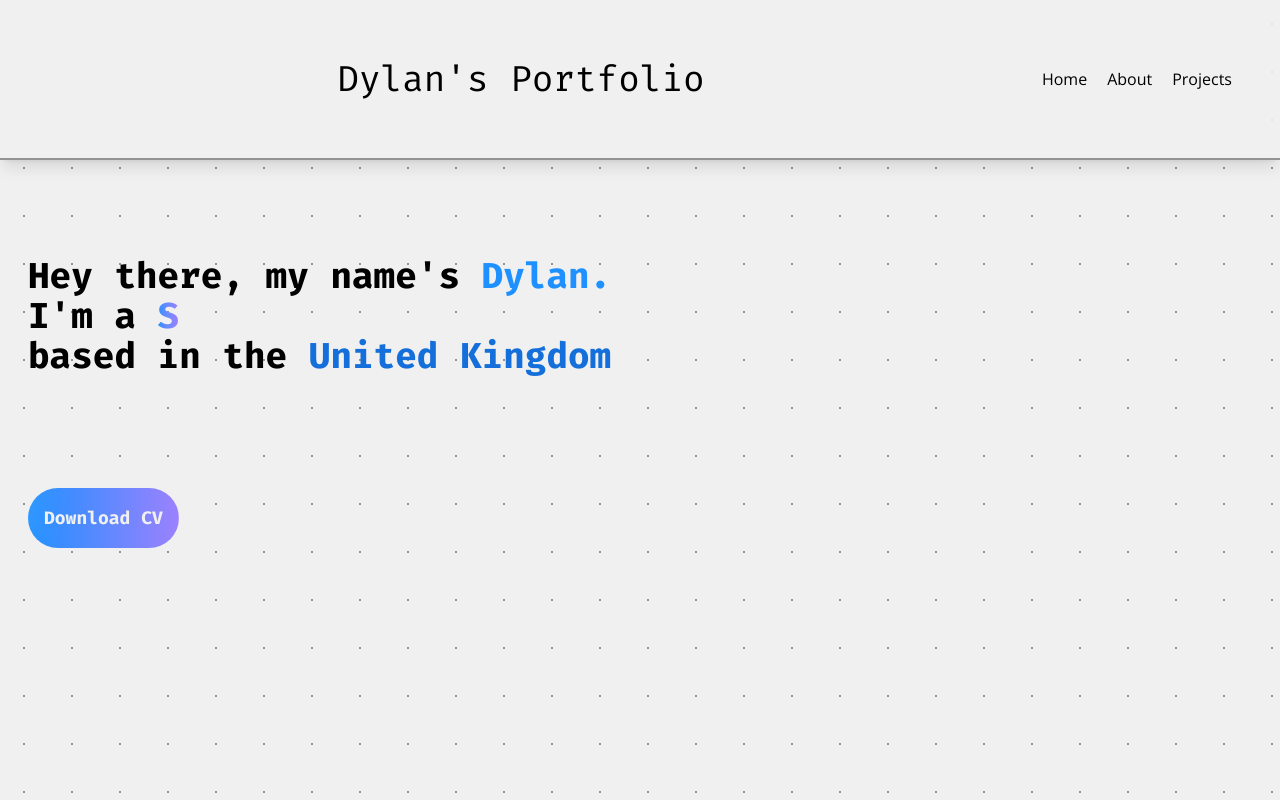
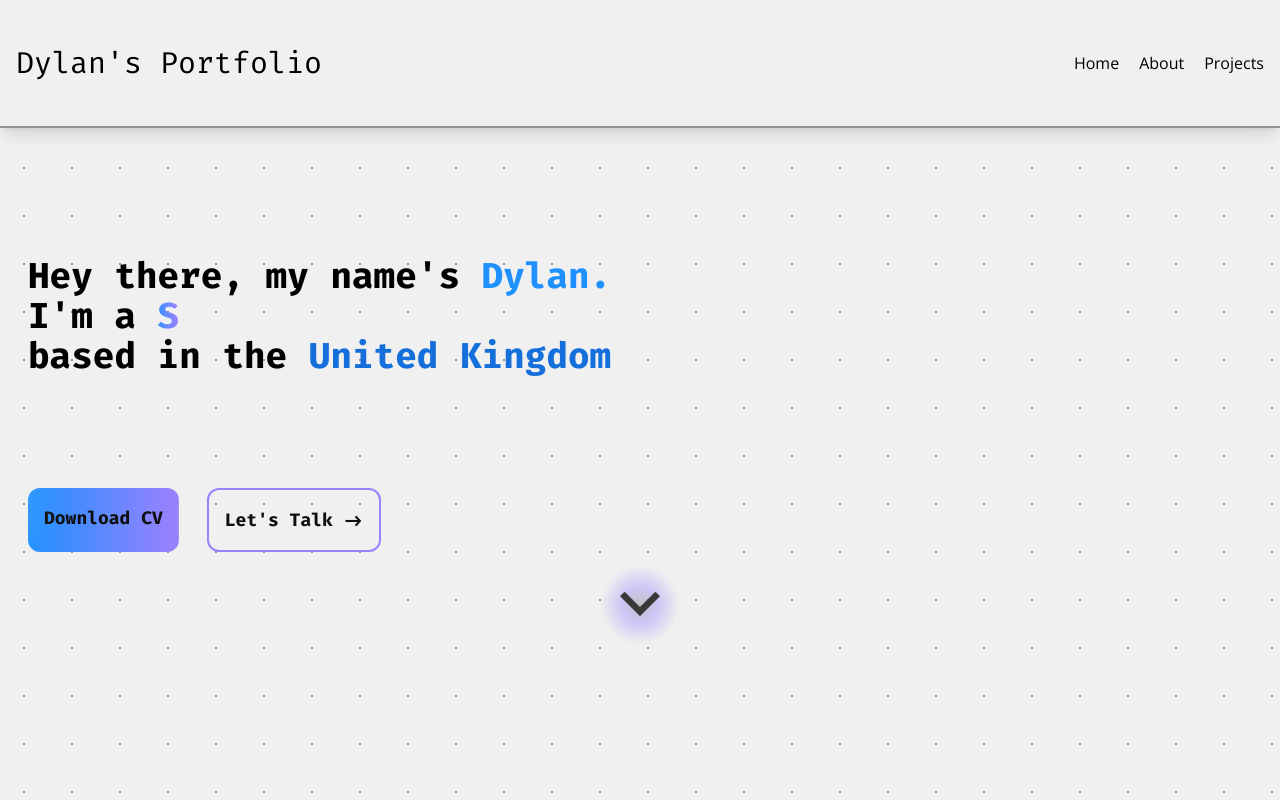
Before and after one commit to DylanBk/Portfolio-V5, a React (Vite) app: page / in a window 1280 px wide. Shown: the top 800 px of the page. Built offline with nearby package versions, Linux system fonts and the light colour scheme.

Commit message:
Improved landing page UI; changes to layout + added a scroll prompt

```diff
--- a/src/components/layout/Abilities.tsx
+++ b/src/components/layout/Abilities.tsx
@@ -2,7 +2,9 @@ import Technologies from "./Technologies.tsx";
 
 export default function AbilitiesSection() {
     return (
-        <div className="max-w-5/6 md:min-w-full relative flex flex-col md:flex-row gap-8 md:gap-16 py-28 mx-auto md:m-0 md:ml-7 mt-56 sm:mt-64 lg:mt-72 items-center justify-around lg:justify-center text-black dark:text-white">
+        <div
+            id="abilities-sect"
+            className="max-w-5/6 md:max-w-full z-10 flex flex-col md:flex-row gap-8 md:gap-16 py-44 mx-auto md:mx-0 md:ml-7 items-center justify-around lg:justify-center text-black dark:text-white">
             <section className="w-fit md:w-5/12 xl:w-1/2">
                 <h2 className="text-2xl sm:text-4xl text-center md:text-left text-nowrap gradient-underline">What can I do?</h2>
                 <p className="xl:w-5/6 mt-3 text-sm sm:text-base text-pretty">
--- a/src/components/layout/Header.tsx
+++ b/src/components/layout/Header.tsx
@@ -21,11 +21,11 @@ export default function Header() {
         const handleScroll = () => {
             if (header.current) {
                 if (window.scrollY > 0) {
-                    header.current.classList.remove('h-40');
+                    header.current.classList.remove('h-32');
                     header.current.classList.add('h-24');
                 } else {
                     header.current.classList.remove('h-24');
-                    header.current.classList.add('h-40');
+                    header.current.classList.add('h-32');
                 };
             };
         };
@@ -71,15 +71,15 @@ export default function Header() {
     return (
         <header
             ref={header}
-            className="h-40 w-dvw fixed top-0 z-20 flex flex-row items-center justify-around border-b-2 border-b-midGrey dark:border-b-deepBlue bg-almostWhite/60 dark:bg-onyxBlack/60 backdrop-blur-lg dark:text-white shadow-lg dark:shadow-none select-none smooth-change">
+            className="h-32 w-full fixed top-0 z-20 flex flex-row items-center justify-between px-4 border-b-2 border-b-midGrey dark:border-b-deepBlue bg-almostWhite/60 dark:bg-onyxBlack/60 backdrop-blur-lg dark:text-white shadow-lg dark:shadow-none select-none smooth-change">
                 <Link
-                    className="w-fit mx-auto mt-10 sm:mt-0 text-3xl lg:text-4xl 2xl:text-5xl text-center smooth-change"
+                    className="w-fit mt-10 sm:mt-0 text-3xl text-center smooth-change"
                     to="/">
                     <h1>Dylan's Portfolio</h1>
                 </Link>
 
                 {isScreenWide ? ( // renders a navbar for devices wider that 640px and a burger menu for smaller devices
-                    <nav className="flex flex-row gap-5 mr-12 smooth-change">
+                    <nav className="w-fit flex flex-row gap-5 smooth-change">
                         <Link
                             className="primary-link smooth-change"
                             to="/">
--- a/src/components/layout/Technologies.tsx
+++ b/src/components/layout/Technologies.tsx
@@ -110,8 +110,10 @@ export default function Technologies() {
             {logos.length > 1 ? (
             <div className="relative">
                 <div className="grid grid-cols-4 md:grid-cols-3 lg:grid-cols-4 grid-rows-3 md:grid-rows-4 lg:grid-rows-3 gap-6 sm:gap-12 xl:gap-20 justify-items-center">
-                    {logos.map((logo:  Logo) => (
-                        <div className="!m-0 sm:m-8 gradient-border">
+                    {logos.map((logo:  Logo, i: number) => (
+                        <div
+                            key={i}
+                            className="!m-0 sm:m-8 gradient-border">
                             <img src={logo.src} alt={logo.alt} className="h-12 sm:h-16 w-12 sm:w-16 tech-logo" />
                             <span className=" backdrop-blur-md tech-tooltip">{logo.description}</span>
                         </div>
--- a/src/components/pages/Home.tsx
+++ b/src/components/pages/Home.tsx
@@ -9,12 +9,23 @@ import typingEffect from "../../utils/slowType.ts";
 export default function Home() {
     const effectRan = useRef(false);
     const typingRef = useRef(null);
+    const downArrowRef = useRef<HTMLAnchorElement>(null);
 
     useEffect(() => {
         if (!effectRan.current && typingRef.current) {
             typingEffect(typingRef.current);
             effectRan.current = true;
-        }
+        };
+
+        const handleScroll = () => {
+            if(downArrowRef.current) {
+                downArrowRef.current.style.opacity = window.scrollY > 50 ? '0' : '1';
+            };
+        };
+
+        window.addEventListener('scroll', handleScroll);
+
+        return () => window.removeEventListener('scroll', handleScroll);
     }, []);
 
     return (
@@ -23,10 +34,9 @@ export default function Home() {
 
             <Header />
 
-            <div className="fixed top-0 dot-grid"></div>
+            <div className="h-screen -z-10 fixed dot-grid"></div>
 
-            <div
-                className="h-full w-fit z-10 ml-7 mt-56 sm:mt-56 md:mt-56 xl:mt-64 text-lg sm:text-2xl lg:text-3xl xl:text-4xl font-bold dark:text-white select-none smooth-change">
+            <div className="h-full w-fit z-10 ml-7 mt-56 sm:mt-56 md:mt-56 xl:mt-64 text-lg sm:text-2xl lg:text-3xl xl:text-4xl font-bold dark:text-white select-none smooth-change">
                 <h2>Hey there, my name's <span className="text-midBlue">Dylan.</span></h2>
                 <h2>I'm a <span
                     id="slow-type-section"
@@ -36,13 +46,32 @@ export default function Home() {
                 <h2>based in the <span className="text-darkBlue font-bold">United Kingdom</span></h2>
             </div>
 
+            <div className="w-fit z-10 flex flex-row gap-7 mx-auto sm:mx-0 sm:pl-7 mt-28 text-nowrap text-onyxBlack dark:text-white">
+                <a
+                    id="cv-btn"
+                    className="w-fit p-4 rounded-xl text-sm sm:text-lg font-bold font-fira-code"
+                    href="/media/pdfs/CV-Dylan-Bullock.pdf"
+                    target="_blank"
+                    download="CV-Dylan-Bullock.pdf">
+                    Download CV
+                </a>
+
+                <a
+                    className="w-fit p-4 border-2 border-midPurple hover:border-darkPurple rounded-xl text-sm sm:text-lg hover:text-darkPurple font-bold font-fira-code hover:scale-120 transition-all duration-300"
+                    href="mailto:dylanbullock.dev@gmail.com"
+                    rel="noreferrer"
+                    target="_blank">
+                    Let's Talk <span className="text-base">-&gt;</span>
+                </a>
+            </div>
+
             <a
-                id="cv-btn"
-                className="w-fit self-center sm:self-start p-4 ml-7 mt-28 rounded-full text-sm sm:text-lg text-almostWhite dark:text-onyxBlack font-bold font-fira-code"
-                href="/media/pdfs/CV-Dylan-Bullock.pdf"
-                target="_blank"
-                download="CV-Dylan-Bullock.pdf">
-                Download CV
+                ref={downArrowRef}
+                className="w-20 relative mx-auto mt-8 bg-radial from-midGrey/50 dark:from-darkGrey from-0% via-midPurple/40 dark:via-deepBlue via-30% to-transparent to-70% hover:scale-110 transition-all duration-500 cursor-pointer animate-slow-bouce"
+                href="#abilities-sect">
+                <svg className="fill-darkGrey dark:fill-midGrey" viewBox="0 -960 960 960" xmlns="http://www.w3.org/2000/svg">
+                    <path d="M480-344 240-584l56-56 184 184 184-184 56 56-240 240Z"/>
+                </svg>
             </a>
 
             <AbilitiesSection />
--- a/src/index.css
+++ b/src/index.css
@@ -10,6 +10,19 @@
   --color-darkGrey: #393939;
   --color-almostWhite: #f0f0f0;
   --color-onyxBlack: #0f0f0f;
+
+  --animate-slow-bouce: slow-bounce 2s ease-in-out infinite;
+
+  @keyframes slow-bounce {
+    0%, 100% {
+      transform: translateY(-25%);
+      animation-timing-function: cubic-bezier(0.8, 0, 1, 1);
+    }
+    50% {
+      transform: none;
+      animation-timing-function: cubic-bezier(0, 0, 0.2, 1)
+    }
+  }
 }
 
 @keyframes Shine {
@@ -47,6 +60,14 @@
   ::-webkit-scrollbar-thumb {
     background:var(--darkGrey);
     border-radius: 1rem;
+  }
+
+  scroll-behavior: smooth;
+}
+
+@media (prefers-reduced-animations) {
+  * {
+    scroll-behavior: auto;
   }
 }
 
@@ -206,6 +227,7 @@ p {
 .dot-grid {
   height: 100%;
   width: 100vw;
+  z-index: 0;
   background-size: 3rem 3rem;
   background-image: radial-gradient(circle, var(--midGrey) 1px, transparent 0);
 }
```
Also changed, not shown: src/components/pages/About.tsx (+6 -6 lines).
